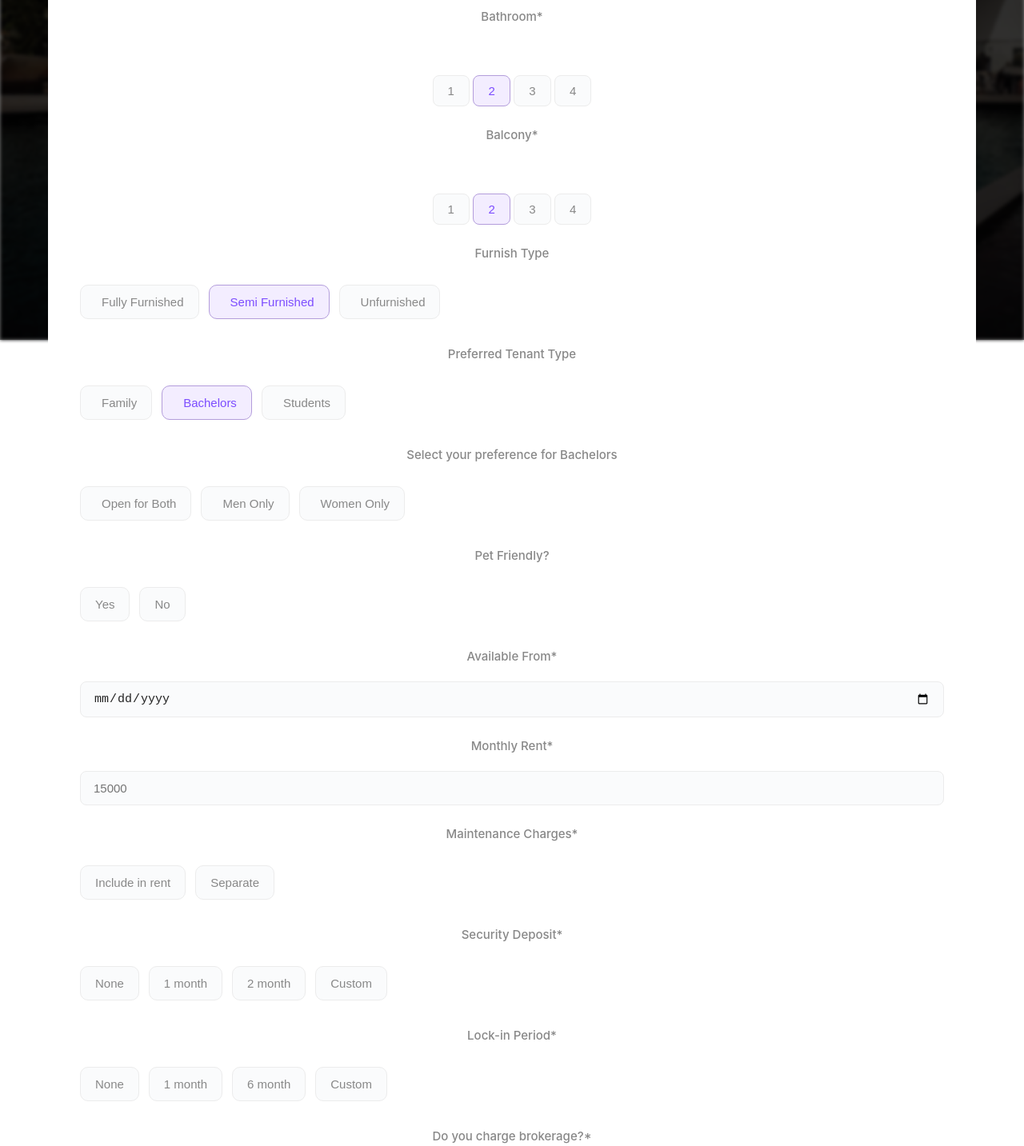
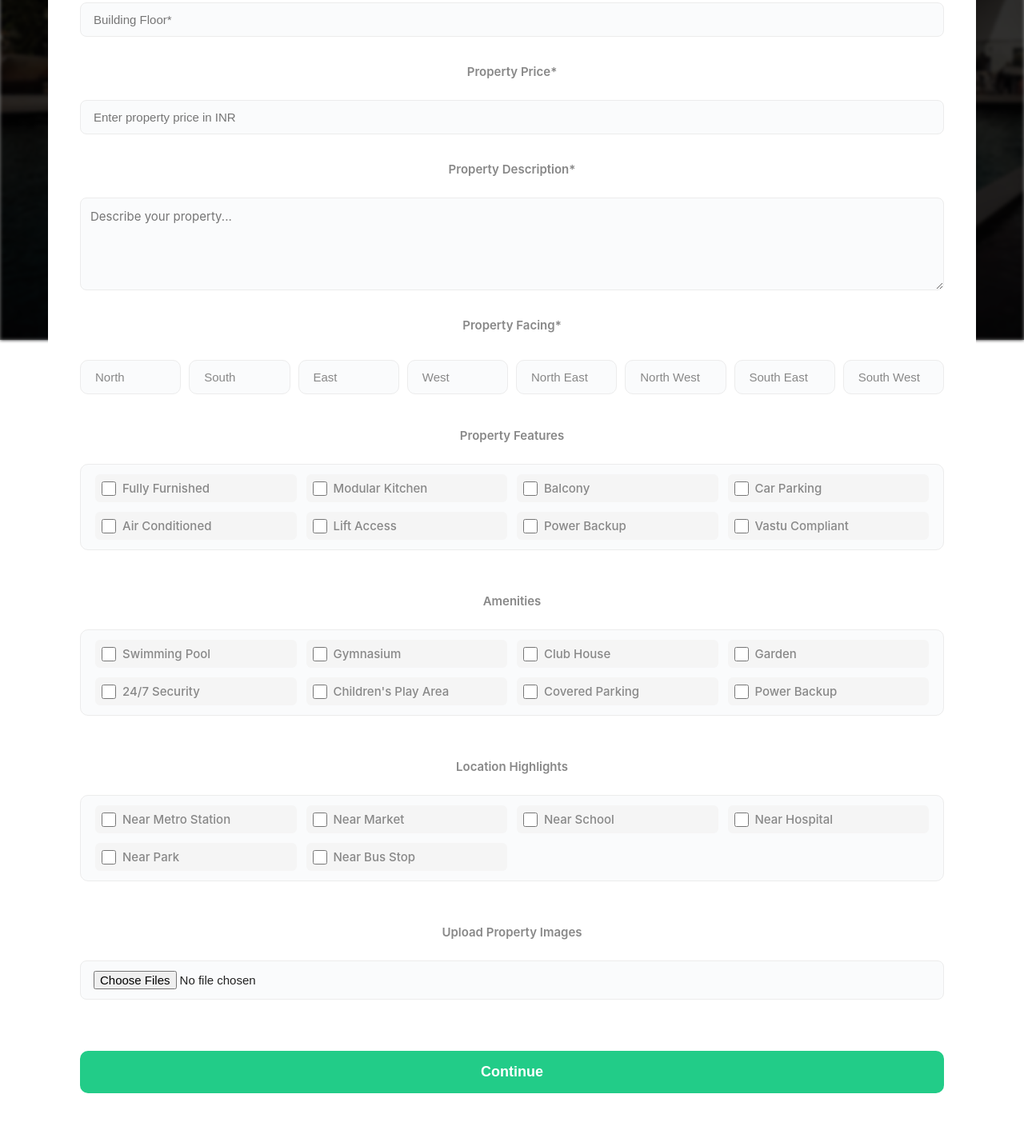
Before and after one commit to abhishek9640/apna-heaven, a plain HTML site: page add-listing.html in a window 1280 px wide. Shown: the part 375-1808 px from the top of the page at 80% size. Drawn offline with Linux system fonts and the light colour scheme.

Commit message:
form update

```diff
--- a/add-listing.html
+++ b/add-listing.html
@@ -32,82 +32,104 @@
             <form class="property-form-fields">
               <input type="text" class="form-input" placeholder="Build Up Area*" />
               <input type="text" class="form-input" placeholder="Age of Property (in years)*" />
-              <div class="form-label">Bathroom*</div>
-              <div class="bhk-btn-group ">Bathroom*</div>
-              <div class="" id="bhkBtnGroup">
-                <button type="button" class="bhk-btn">1</button>
-                <button type="button" class="bhk-btn selected">2</button>
-                <button type="button" class="bhk-btn">3</button>
-                <button type="button" class="bhk-btn">4</button>
-              </div>
-              <div class="form-label">Balcony*</div>
-              <div class="bhk-btn-group ">Bathroom*</div>
-              <div class="" id="bhkBtnGroup">
-                <button type="button" class="bhk-btn">1</button>
-                <button type="button" class="bhk-btn selected">2</button>
-                <button type="button" class="bhk-btn">3</button>
-                <button type="button" class="bhk-btn">4</button>
+              <input type="number" class="form-input" placeholder="Building Floor*" />
+
+              <div class="form-label">Property Price*</div>
+              <input type="number" class="form-input" placeholder="Enter property price in INR" />
+
+              <div class="form-label">Property Description*</div>
+              <textarea class="form-input" placeholder="Describe your property..." rows="4" style="resize: vertical;"></textarea>
+
+              <div class="form-label">Property Facing*</div>
+              <div class="furnish-btn-group" id="facingBtnGroup">
+                <button type="button" class="furnish-btn">North</button>
+                <button type="button" class="furnish-btn">South</button>
+                <button type="button" class="furnish-btn">East</button>
+                <button type="button" class="furnish-btn">West</button>
+                <button type="button" class="furnish-btn">North East</button>
+                <button type="button" class="furnish-btn">North West</button>
+                <button type="button" class="furnish-btn">South East</button>
+                <button type="button" class="furnish-btn">South West</button>
               </div>
 
-
-              <div class="form-label">Furnish Type</div>
-              <div class="furnish-btn-group" id="furnishBtnGroup">
-                <button type="button" class="furnish-btn"><i class="fa fa-couch"></i> Fully Furnished</button>
-                <button type="button" class="furnish-btn selected"><i class="fa fa-couch"></i> Semi Furnished</button>
-                <button type="button" class="furnish-btn"><i class="fa fa-couch"></i> Unfurnished</button>
-              </div>
-              <div class="form-label">Preferred Tenant Type</div>
-              <div class="furnish-btn-group" id="furnishBtnGroup">
-                <button type="button" class="furnish-btn"><i class="fa fa-couch"></i> Family</button>
-                <button type="button" class="furnish-btn selected"><i class="fa fa-couch"></i> Bachelors</button>
-                <button type="button" class="furnish-btn"><i class="fa fa-couch"></i> Students</button>
-              </div>
-              <div class="form-label">Select your preference for Bachelors</div>
-              <div class="furnish-btn-group" id="furnishBtnGroup">
-                <button type="button" class="furnish-btn"><i class="fa fa-couch"></i> Open for Both</button>
-                <button type="button" class="furnish-btn"><i class="fa fa-couch"></i> Men Only</button>
-                <button type="button" class="furnish-btn"><i class="fa fa-couch"></i> Women Only</button>
+              <div class="form-label">Property Features</div>
+              <div class="checkbox-group furnish-btn">
+                <label class="checkbox-label ">
+                  <input type="checkbox" name="features" value="fully_furnished"> Fully Furnished
+                </label>
+                <label class="checkbox-label">
+                  <input type="checkbox" name="features" value="modular_kitchen"> Modular Kitchen
+                </label>
+                <label class="checkbox-label">
+                  <input type="checkbox" name="features" value="balcony"> Balcony
+                </label>
+                <label class="checkbox-label">
+                  <input type="checkbox" name="features" value="car_parking"> Car Parking
+                </label>
+                <label class="checkbox-label">
+                  <input type="checkbox" name="features" value="air_conditioned"> Air Conditioned
+                </label>
+                <label class="checkbox-label">
+                  <input type="checkbox" name="features" value="lift_access"> Lift Access
+                </label>
+                <label class="checkbox-label">
+                  <input type="checkbox" name="features" value="power_backup"> Power Backup
+                </label>
+                <label class="checkbox-label">
+                  <input type="checkbox" name="features" value="vastu_compliant"> Vastu Compliant
+                </label>
               </div>
 
-              <!-- New fields start here -->
-              <div class="form-label">Pet Friendly?</div>
-              <div class="furnish-btn-group" id="petFriendlyBtnGroup">
-                <button type="button" class="furnish-btn">Yes</button>
-                <button type="button" class="furnish-btn">No</button>
+              <div class="form-label ">Amenities</div>
+              <div class="checkbox-group furnish-btn">
+                <label class="checkbox-label">
+                  <input type="checkbox" name="amenities" value="swimming_pool"> Swimming Pool
+                </label>
+                <label class="checkbox-label">
+                  <input type="checkbox" name="amenities" value="gymnasium"> Gymnasium
+                </label>
+                <label class="checkbox-label">
+                  <input type="checkbox" name="amenities" value="club_house"> Club House
+                </label>
+                <label class="checkbox-label">
+                  <input type="checkbox" name="amenities" value="garden"> Garden
+                </label>
+                <label class="checkbox-label">
+                  <input type="checkbox" name="amenities" value="security"> 24/7 Security
+                </label>
+                <label class="checkbox-label">
+                  <input type="checkbox" name="amenities" value="play_area"> Children's Play Area
+                </label>
+                <label class="checkbox-label">
+                  <input type="checkbox" name="amenities" value="covered_parking"> Covered Parking
+                </label>
+                <label class="checkbox-label">
+                  <input type="checkbox" name="amenities" value="power_backup"> Power Backup
+                </label>
               </div>
-              <div class="form-label">Available From*</div>
-              <input type="date" class="form-input" id="availableFromInput" />
-              <div class="form-label">Monthly Rent*</div>
-              <input type="number" class="form-input" placeholder="15000" id="monthlyRentInput" />
-              <div class="form-label">Maintenance Charges*</div>
-              <div class="furnish-btn-group" id="maintenanceBtnGroup">
-                <button type="button" class="furnish-btn">Include in rent</button>
-                <button type="button" class="furnish-btn">Separate</button>
+
+              <div class="form-label">Location Highlights</div>
+              <div class="checkbox-group furnish-btn">
+                <label class="checkbox-label">
+                  <input type="checkbox" name="location_highlights" value="near_metro"> Near Metro Station
+                </label>
+                <label class="checkbox-label">
+                  <input type="checkbox" name="location_highlights" value="near_market"> Near Market
+                </label>
+                <label class="checkbox-label">
+                  <input type="checkbox" name="location_highlights" value="near_school"> Near School
+                </label>
+                <label class="checkbox-label">
+                  <input type="checkbox" name="location_highlights" value="near_hospital"> Near Hospital
+                </label>
+                <label class="checkbox-label">
+                  <input type="checkbox" name="location_highlights" value="near_park"> Near Park
+                </label>
+                <label class="checkbox-label">
+                  <input type="checkbox" name="location_highlights" value="near_bus"> Near Bus Stop
+                </label>
               </div>
-              <div class="form-label">Security Deposit*</div>
-              <div class="furnish-btn-group" id="securityDepositBtnGroup">
-                <button type="button" class="furnish-btn">None</button>
-                <button type="button" class="furnish-btn">1 month</button>
-                <button type="button" class="furnish-btn">2 month</button>
-                <button type="button" class="furnish-btn">Custom</button>
-              </div>
-              <input type="number" class="form-input" placeholder="Custom Amount" id="customSecurityDepositInput" style="display:none;" />
-              <div class="form-label">Lock-in Period*</div>
-              <div class="furnish-btn-group" id="lockinBtnGroup">
-                <button type="button" class="furnish-btn">None</button>
-                <button type="button" class="furnish-btn">1 month</button>
-                <button type="button" class="furnish-btn">6 month</button>
-                <button type="button" class="furnish-btn">Custom</button>
-              </div>
-              <input type="number" class="form-input" placeholder="Custom Period (months)" id="customLockinInput" style="display:none;" />
-              <div class="form-label">Do you charge brokerage?*</div>
-              <div class="furnish-btn-group" id="brokerageBtnGroup">
-                <button type="button" class="furnish-btn">None</button>
-                <button type="button" class="furnish-btn">15 Days</button>
-                <button type="button" class="furnish-btn">30 Days</button>
-                <button type="button" class="furnish-btn">Custom</button>
-              </div>
-              <input type="number" class="form-input" placeholder="Custom Brokerage (INR)" id="customBrokerageInput" style="display:none;" />
+
               <!-- Image Upload -->
               <div class="form-label">Upload Property Images</div>
               <input type="file" class="form-input" id="propertyImagesInput" accept="image/*" multiple />
--- a/assets/style.css
+++ b/assets/style.css
@@ -727,6 +727,53 @@ select.input {
   background: #18b172;
 }
 
+.checkbox-group {
+  display: grid;
+  grid-template-columns: repeat(auto-fill, minmax(200px, 1fr));
+  gap: 12px;
+  margin-bottom: 20px;
+}
+
+.checkbox-label {
+  display: flex;
+  align-items: center;
+  gap: 8px;
+  cursor: pointer;
+  padding: 8px;
+  border-radius: 6px;
+  background-color: #f5f5f5;
+  transition: background-color 0.2s;
+}
+
+.checkbox-label:hover {
+  background-color: #e9e9e9;
+}
+
+.checkbox-label input[type="checkbox"] {
+  width: 18px;
+  height: 18px;
+  cursor: pointer;
+}
+
+textarea.form-input {
+  min-height: 100px;
+  font-family: inherit;
+  padding: 12px;
+  line-height: 1.5;
+}
+
+#facingBtnGroup {
+  display: grid;
+  grid-template-columns: repeat(auto-fill, minmax(120px, 1fr));
+  gap: 10px;
+}
+
+.form-label {
+  font-weight: 600;
+  margin-bottom: 8px;
+  margin-top: 16px;
+}
+
 /* Responsive Design */
 @media (max-width: 1024px) {
   .container {
```
